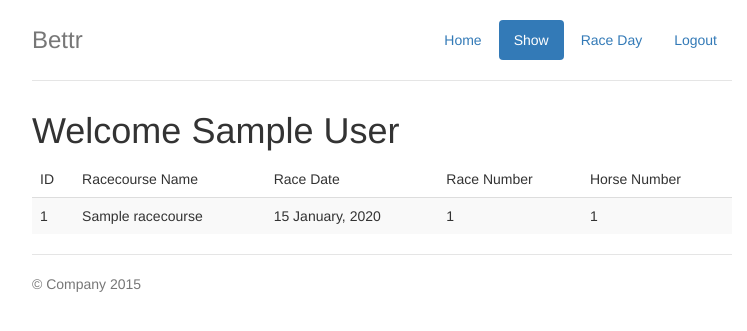
After one commit to brunowenzel07/bet_bettr, a Flask app: page /show in a window 1280 px wide. The commit adds this page. Shown: the top 331 px of the page, without its empty margins (258-1005 px from the left). Run offline with Flask 2, Linux system fonts and the light colour scheme; the visitor is signed in with stand-in values (Sample User, id 1); tables that the repository leaves empty hold one stand-in row (values such as "Sample post"); some libraries are stand-ins or nearby versions.

Commit message:
Added show page route, query and template page

```diff
--- a/app.py
+++ b/app.py
@@ -49,6 +49,20 @@ def login():
         except:
              return render_template('login.html', message=gettext('Please try again!'))
     return render_template('login.html')
+
+@app.route('/show')
+def show():
+    if 'username' in session:
+        try:
+            user = User.query.filter_by(Email=session['username']).first()
+            racecourse = Racecourses.query.subquery()
+            selections = db.session.query(Selections, racecourse.c.Name).outerjoin(racecourse, Selections.Racecourseid == racecourse.c.ID)
+            return render_template('show.html', user=user, selections = selections)
+        except Exception, e:
+            return str(e)
+            # return redirect('/logout')
+    else:
+        return render_template('index.html')
 
 @app.route('/logout')
 def logout():
--- a/templates/dashboard.html
+++ b/templates/dashboard.html
@@ -29,6 +29,8 @@
         <nav>
           <ul class="nav nav-pills pull-right">
             <li role="presentation" class="active"><a href="#">Home</a></li>
+            <li role="presentation"><a href="/show">Show</a></li>
+            <li role="presentation"><a href="/raceday">Race Day</a></li>
             <li role="presentation"><a href="/logout">Logout</a></li>
           </ul>
         </nav>
--- /dev/null
+++ b/templates/show.html
@@ -0,0 +1,75 @@
+
+<!DOCTYPE html>
+<html lang="en">
+<head>
+  <meta charset="utf-8">
+  <meta http-equiv="X-UA-Compatible" content="IE=edge">
+  <meta name="viewport" content="width=device-width, initial-scale=1">
+  <!-- The above 3 meta tags *must* come first in the head; any other head content must come *after* these tags -->
+  <meta name="description" content="">
+  <meta name="author" content="">
+
+  <title>Bettr</title>
+
+  <!-- Bootstrap core CSS -->
+  <link href="/static/css/bootstrap.min.css" rel="stylesheet">
+  <link href="/static/css/custom.css" rel="stylesheet">
+
+  <!-- HTML5 shim and Respond.js for IE8 support of HTML5 elements and media queries -->
+    <!--[if lt IE 9]>
+      <script src="https://oss.maxcdn.com/html5shiv/3.7.2/html5shiv.min.js"></script>
+      <script src="https://oss.maxcdn.com/respond/1.4.2/respond.min.js"></script>
+      <![endif]-->
+    </head>
+
+    <body>
+
+      <div class="container">
+        <div class="header clearfix">
+          <nav>
+            <ul class="nav nav-pills pull-right">
+              <li role="presentation"><a href="#">Home</a></li>
+              <li role="presentation" class="active"><a href="/show">Show</a></li>
+              <li role="presentation"><a href="/raceday">Race Day</a></li>
+              <li role="presentation"><a href="/logout">Logout</a></li>
+            </ul>
+          </nav>
+          <h3 class="text-muted">Bettr</h3>
+        </div>
+
+        <h1>Welcome {{user.Name}}</h1>
+
+
+        <div class="container-fluid">
+          <div class="row">
+           <table class="table table-striped">
+            <thead>
+              <td>ID</td>
+              <td>Racecourse Name</td>
+              <td>Race Date</td>
+              <td>Race Number</td>
+              <td>Horse Number</td>
+            </thead>
+            <tbody>
+              {%for sel in selections%}
+              <tr>
+                <td>{{sel.Selections.ID}}</td>
+                <td>{{sel[1]}}</td>
+                <td>{{sel.Selections.RaceDate.strftime('%d %B, %Y')}}</td>
+                <td>{{sel.Selections.RaceNumber}}</td>
+                <td>{{sel.Selections.HorseNumber}}</td>
+              </tr>
+              {%endfor%}
+            </tbody>
+          </table>
+        </div>
+      </div>
+
+      <footer class="footer">
+        <p>&copy; Company 2015</p>
+      </footer>
+
+    </div> <!-- /container -->
+
+  </body>
+  </html>
```
